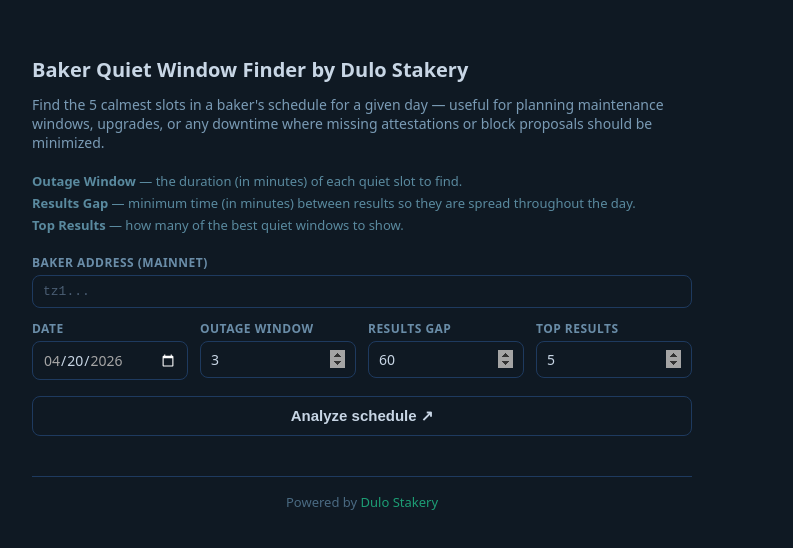
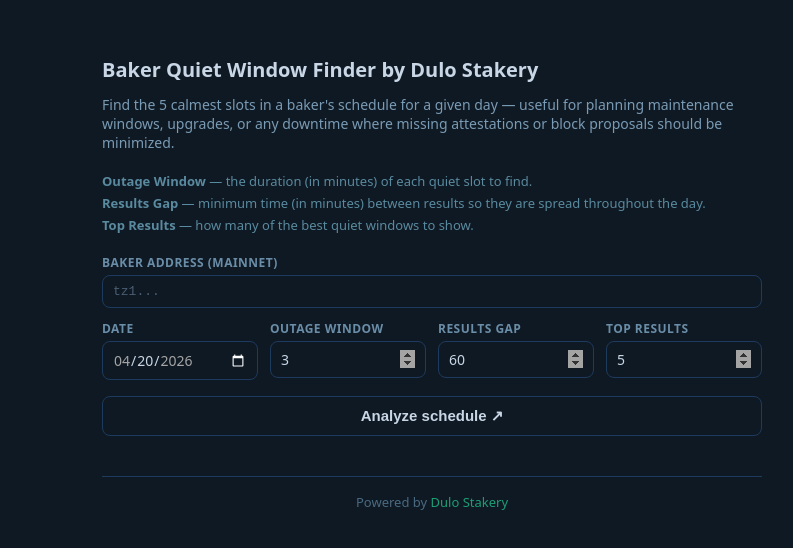
Before and after one commit to DuloHosting/tezos-baker-finder, a React (Vite) app: page / in a window 1280 px wide. Shown: the top 548 px of the page, without its empty margins (58-851 px from the left). Built offline with nearby package versions, Linux system fonts and the light colour scheme.

Commit message:
Center page layout, narrow to 960px

```diff
--- a/src/index.css
+++ b/src/index.css
@@ -9,7 +9,7 @@
   justify-content: center;
   padding: 2rem 1rem;
 }
-#root { width: 100%; max-width: 1100px; }
+#root { width: 100%; max-width: 960px; margin: 0 auto; }
 input, button { color: #c8d6e5; }
 input::placeholder { color: #4a5d73; }
 input[type="number"]::-webkit-inner-spin-button,
```
